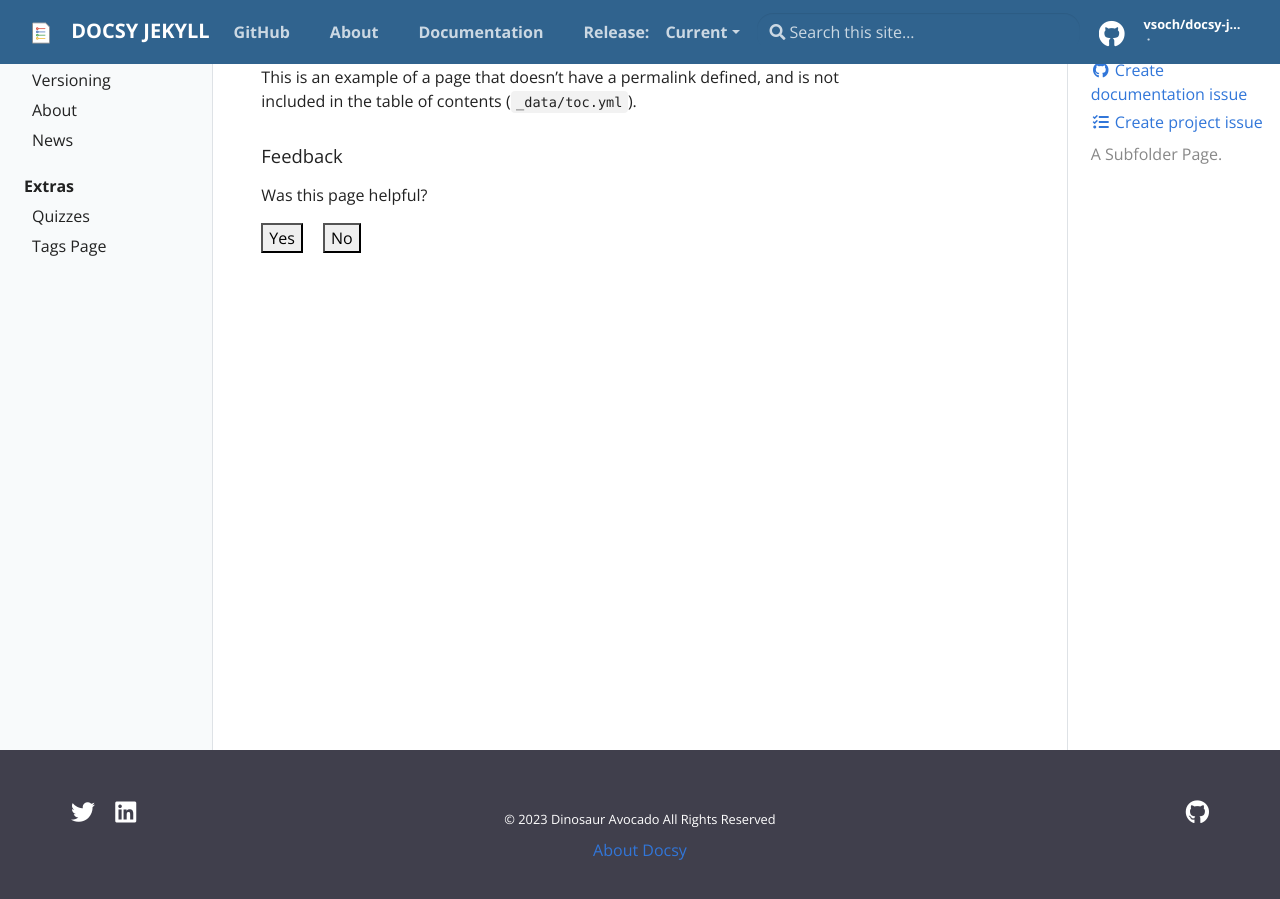
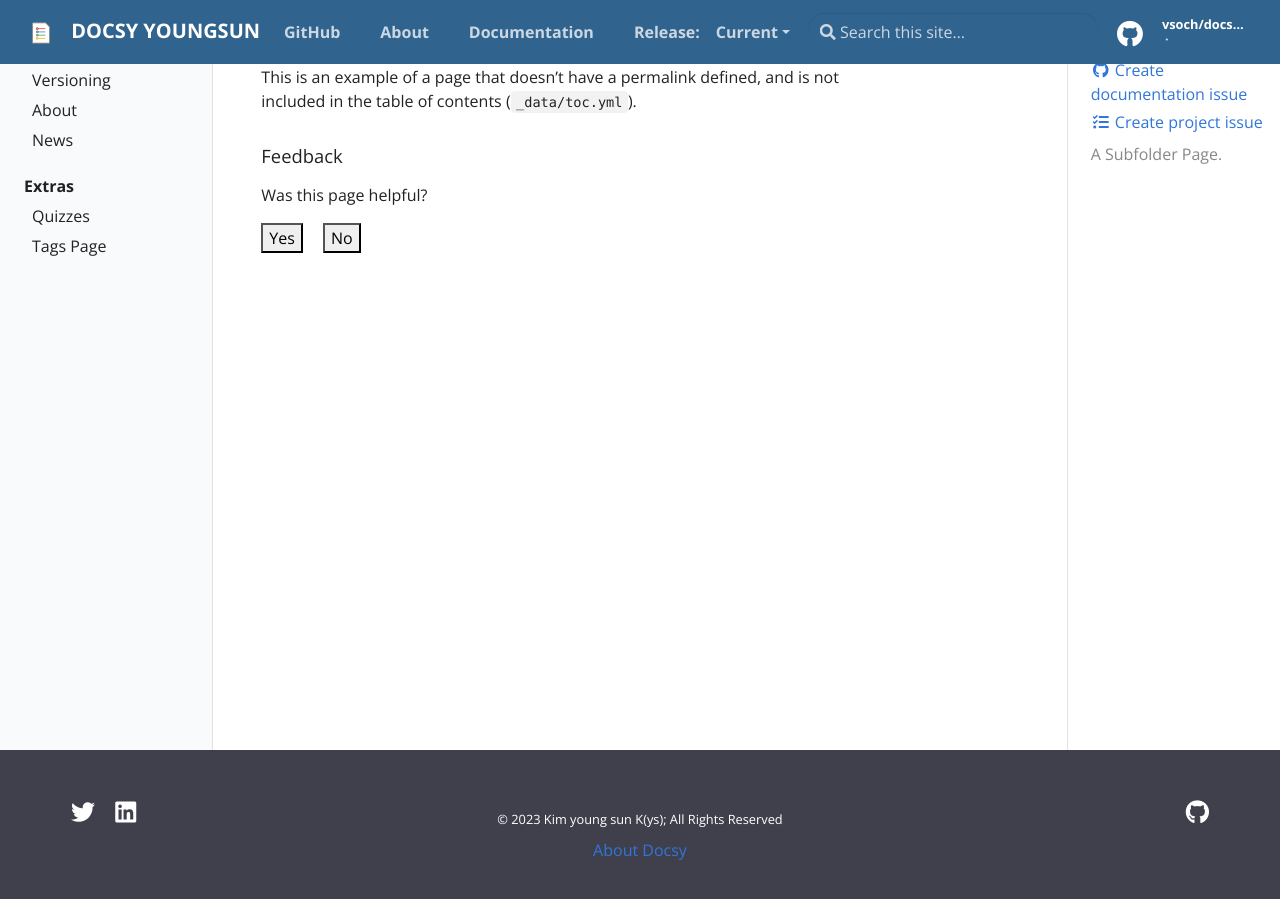
Before and after one commit to kangreungkim/youngsun.github.io, a Jekyll site: the page built from _docs/subfolder.md, in a window 1280 px wide and 900 px high, scrolled down 134 px. Built offline with Jekyll 4.4.1, drawn with Linux system fonts in a browser that asks for light colours.

Commit message:
change config

```diff
--- a/_config.yml
+++ b/_config.yml
@@ -14,9 +14,9 @@
 # You can create any custom variable you would like, and they will be accessible
 # in the templates via {{ site.myvariable }}.
 
-title: Docsy Jekyll
-email: your-email@domain.com
-author: Dinosaur Avocado
+title: Docsy Youngsun
+email: kangreung.kim@gmai.com
+author: Kim young sun K(ys);
 description: > # this means to ignore newlines until "baseurl:"
   Write an awesome description for your new site here. You can edit this
   line in _config.yml. It will appear in your document head meta (for
```
Also changed, not shown: Gemfile.lock.
